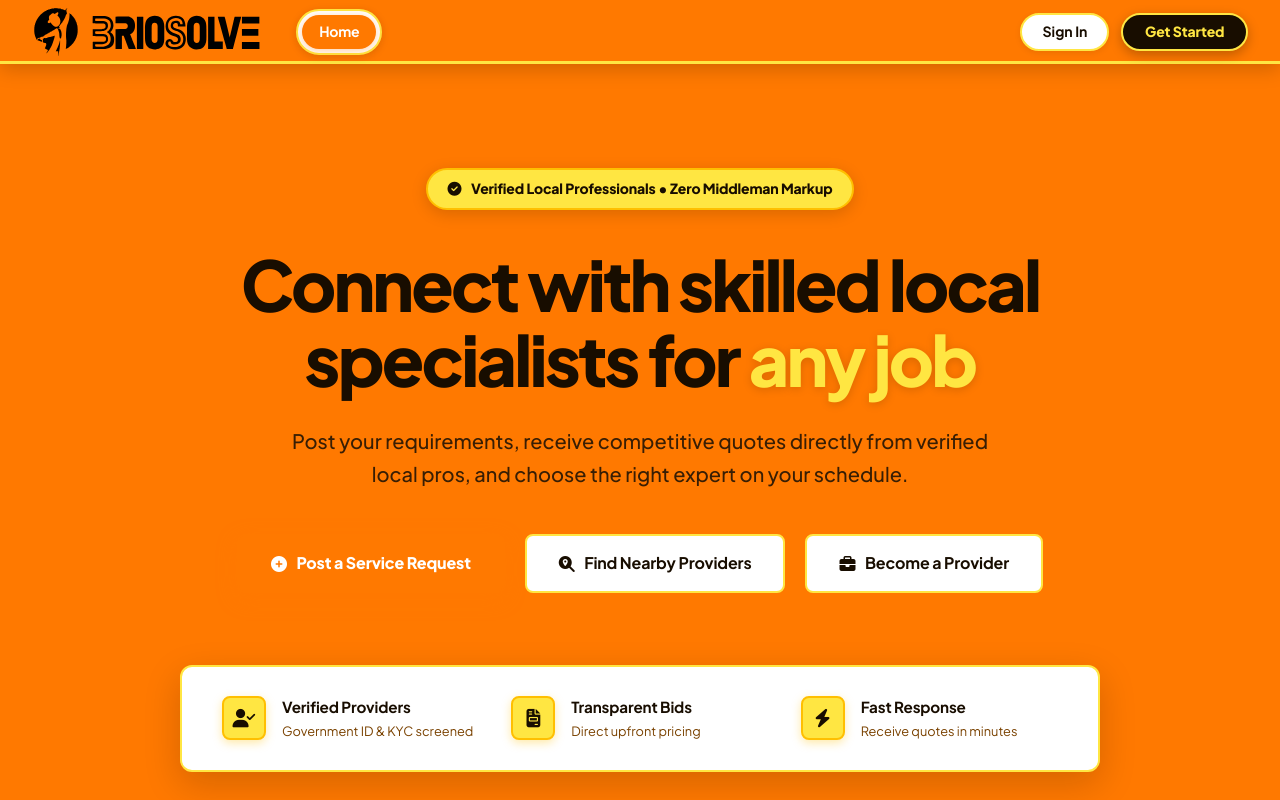
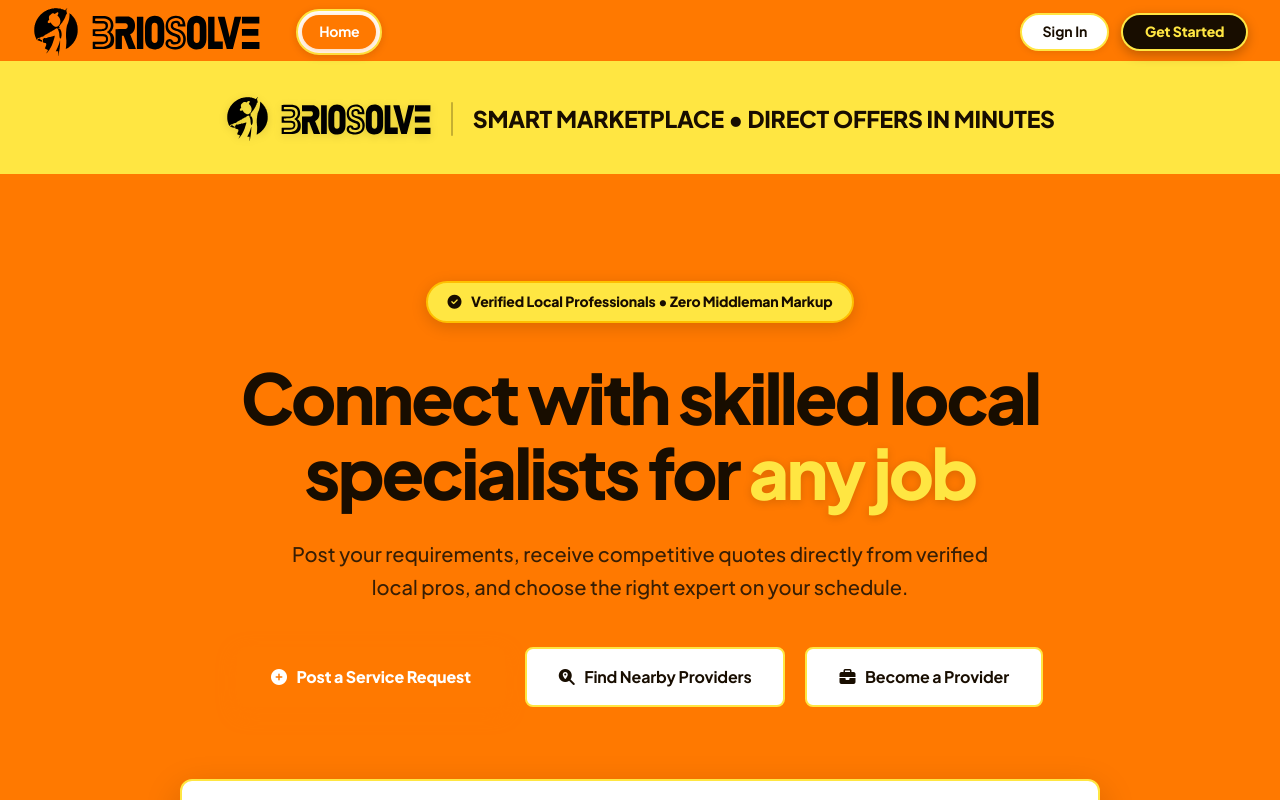
Before and after one commit to fahadmb123/briosolve-platform, a React (Vite) app in the folder frontend/: page / in a window 1280 px wide. Shown: the top 800 px of the page. Built offline with nearby package versions, Linux system fonts and the light colour scheme; no server answers.

Commit message:
feat(style):add text box on top home

```diff
--- a/frontend/src/app/pages/Home/Home.css
+++ b/frontend/src/app/pages/Home/Home.css
@@ -49,7 +49,7 @@
   background: #FF7900 !important;
   border-bottom: 3px solid #FFE642 !important;
   color: #180D00 !important;
-  box-shadow: 0 4px 20px rgba(0, 0, 0, 0.2) !important;
+  box-shadow: none !important;
 }
 
 [data-theme="light"] .home-top-layout .topnav-header,
@@ -57,7 +57,7 @@
   background: #FF7900 !important;
   border-bottom: 3px solid #FFE642 !important;
   color: #180D00 !important;
-  box-shadow: 0 4px 20px rgba(0, 0, 0, 0.2) !important;
+  box-shadow: none !important;
 }
 
 .home-top-layout .topnav-brand,
@@ -169,6 +169,89 @@
   width: 100%;
   margin-left: 0 !important;
   max-width: 100vw !important;
+}
+
+.home-top-announcement-bar {
+  width: 100%;
+  height: 3cm;
+  min-height: 3cm;
+  background: #FFE642 !important;
+  border-bottom: 3px solid #FF7900;
+  display: flex;
+  align-items: center;
+  justify-content: center;
+  padding: 0 1.5rem;
+  box-sizing: border-box;
+  position: relative;
+  z-index: 10;
+}
+
+.home-top-announcement-content {
+  color: #180D00 !important;
+  display: flex;
+  align-items: center;
+  justify-content: center;
+  gap: 1.25rem;
+  flex-wrap: wrap;
+  max-width: 1300px;
+  width: 100%;
+}
+
+.home-announcement-brand {
+  display: inline-flex;
+  align-items: center;
+  gap: 0.75rem;
+  flex-shrink: 0;
+}
+
+.home-announcement-logo {
+  width: 44px;
+  height: 44px;
+  object-fit: contain;
+  filter: drop-shadow(0 2px 4px rgba(0, 0, 0, 0.12));
+}
+
+.home-announcement-text-logo {
+  height: 32px;
+  width: auto;
+  max-width: 180px;
+  object-fit: contain;
+  filter: drop-shadow(0 2px 4px rgba(0, 0, 0, 0.12));
+}
+
+.home-announcement-divider {
+  width: 2px;
+  height: 34px;
+  background: #180D00;
+  opacity: 0.25;
+  border-radius: 9999px;
+  flex-shrink: 0;
+}
+
+.home-announcement-message {
+  color: #180D00 !important;
+  font-size: clamp(1rem, 1.8vw, 1.55rem);
+  font-weight: 900;
+  letter-spacing: -0.01em;
+  text-transform: uppercase;
+  line-height: 1.2;
+  text-align: center;
+}
+
+@media (max-width: 640px) {
+  .home-announcement-divider {
+    display: none;
+  }
+  .home-announcement-logo {
+    width: 36px;
+    height: 36px;
+  }
+  .home-announcement-text-logo {
+    height: 26px;
+  }
+  .home-announcement-message {
+    font-size: 0.95rem;
+  }
 }
 
 .home-mobile-drawer .home-nav-link {
--- a/frontend/src/app/pages/Home/Home.tsx
+++ b/frontend/src/app/pages/Home/Home.tsx
@@ -110,6 +110,18 @@ export default function Home() {
         <TopNav />
       )}
       <main className="home-wrapper">
+        <div className="home-top-announcement-bar">
+          <div className="home-top-announcement-content">
+            <div className="home-announcement-brand">
+              <img src="/briosolve-logo.svg" alt="Briosolve" className="home-announcement-logo" />
+              <img src="/briosolve-text-logo.svg" alt="Briosolve" className="home-announcement-text-logo" />
+            </div>
+            <div className="home-announcement-divider" aria-hidden="true" />
+            <span className="home-announcement-message">
+              SMART MARKETPLACE • DIRECT OFFERS IN MINUTES
+            </span>
+          </div>
+        </div>
         <section className="home-hero-section">
         <div className="home-hero-container">
           <div className="home-badge-pill">
```
